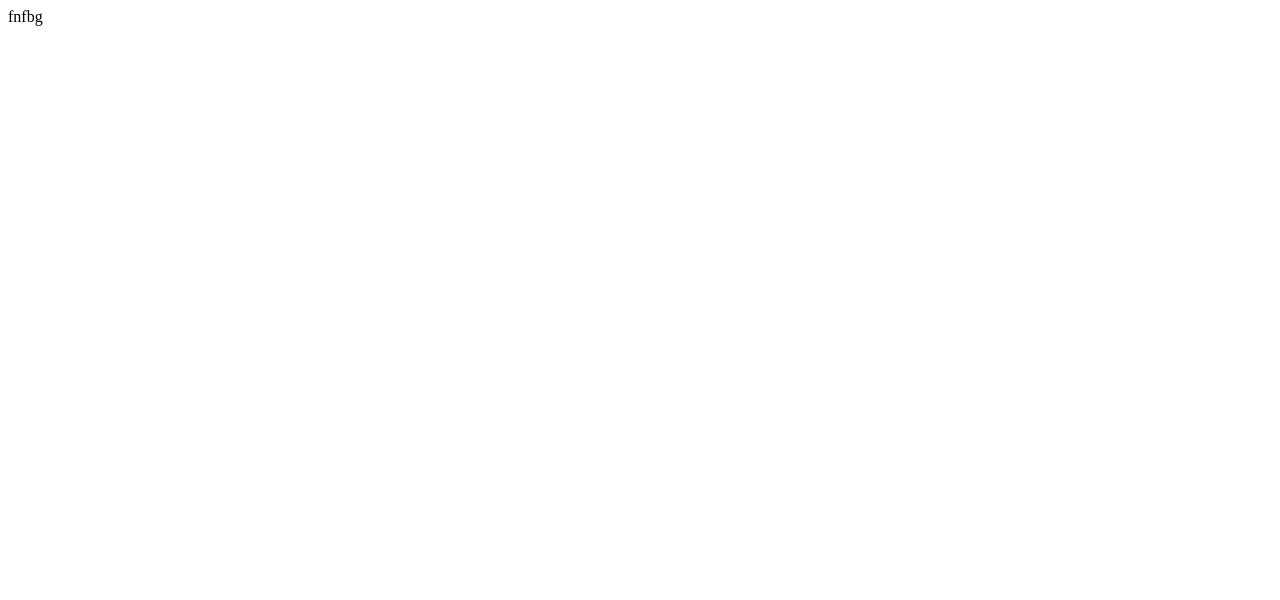
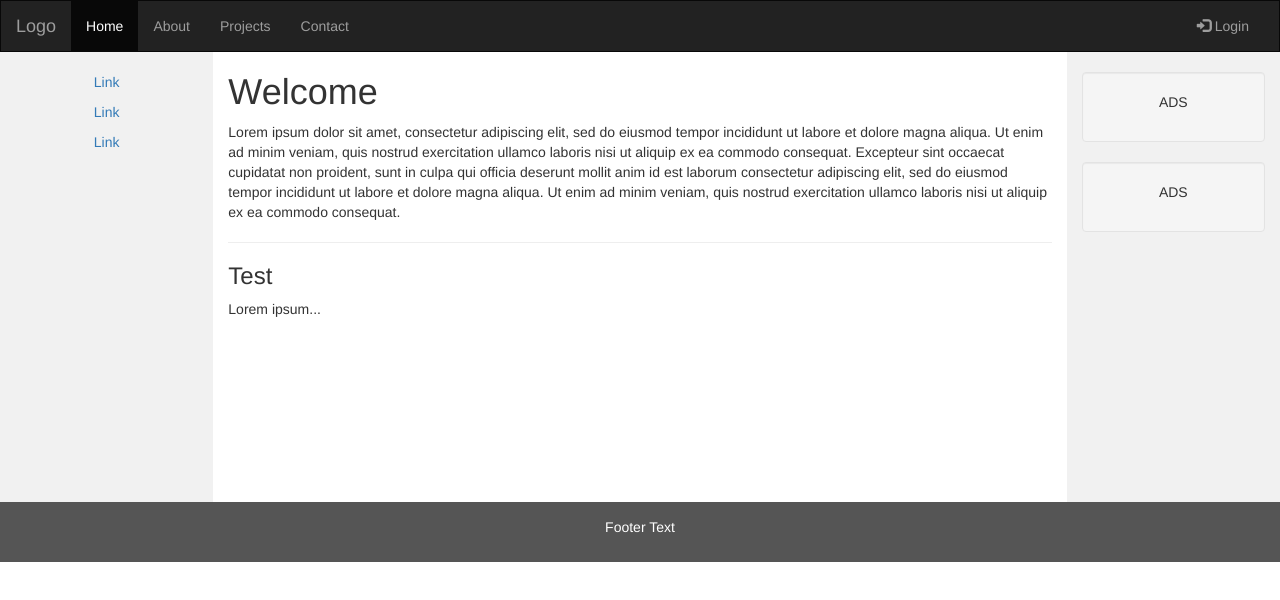
Before and after one commit to giovannim1166/sep-guide, a plain HTML site: page index.html in a window 1280 px wide. Drawn offline with nearby package versions, Linux system fonts and the light colour scheme.

Commit message:
template

```diff
--- a/index.html
+++ b/index.html
@@ -1 +1,100 @@
-fnfbg
+<!DOCTYPE html>
+<html lang="en">
+<head>
+  <title>Bootstrap Example</title>
+  <meta charset="utf-8">
+  <meta name="viewport" content="width=device-width, initial-scale=1">
+  <link rel="stylesheet" href="http://maxcdn.bootstrapcdn.com/bootstrap/3.3.6/css/bootstrap.min.css">
+  <script src="https://ajax.googleapis.com/ajax/libs/jquery/1.12.2/jquery.min.js"></script>
+  <script src="http://maxcdn.bootstrapcdn.com/bootstrap/3.3.6/js/bootstrap.min.js"></script>
+  <style>
+    /* Remove the navbar's default margin-bottom and rounded borders */
+    .navbar {
+      margin-bottom: 0;
+      border-radius: 0;
+    }
+
+    /* Set height of the grid so .sidenav can be 100% (adjust as needed) */
+    .row.content {height: 450px}
+
+    /* Set gray background color and 100% height */
+    .sidenav {
+      padding-top: 20px;
+      background-color: #f1f1f1;
+      height: 100%;
+    }
+
+    /* Set black background color, white text and some padding */
+    footer {
+      background-color: #555;
+      color: white;
+      padding: 15px;
+    }
+
+    /* On small screens, set height to 'auto' for sidenav and grid */
+    @media screen and (max-width: 767px) {
+      .sidenav {
+        height: auto;
+        padding: 15px;
+      }
+      .row.content {height:auto;}
+    }
+  </style>
+</head>
+<body>
+
+<nav class="navbar navbar-inverse">
+  <div class="container-fluid">
+    <div class="navbar-header">
+      <button type="button" class="navbar-toggle" data-toggle="collapse" data-target="#myNavbar">
+        <span class="icon-bar"></span>
+        <span class="icon-bar"></span>
+        <span class="icon-bar"></span>
+      </button>
+      <a class="navbar-brand" href="#">Logo</a>
+    </div>
+    <div class="collapse navbar-collapse" id="myNavbar">
+      <ul class="nav navbar-nav">
+        <li class="active"><a href="#">Home</a></li>
+        <li><a href="#">About</a></li>
+        <li><a href="#">Projects</a></li>
+        <li><a href="#">Contact</a></li>
+      </ul>
+      <ul class="nav navbar-nav navbar-right">
+        <li><a href="#"><span class="glyphicon glyphicon-log-in"></span> Login</a></li>
+      </ul>
+    </div>
+  </div>
+</nav>
+
+<div class="container-fluid text-center">
+  <div class="row content">
+    <div class="col-sm-2 sidenav">
+      <p><a href="#">Link</a></p>
+      <p><a href="#">Link</a></p>
+      <p><a href="#">Link</a></p>
+    </div>
+    <div class="col-sm-8 text-left">
+      <h1>Welcome</h1>
+      <p>Lorem ipsum dolor sit amet, consectetur adipiscing elit, sed do eiusmod tempor incididunt ut labore et dolore magna aliqua. Ut enim ad minim veniam, quis nostrud exercitation ullamco laboris nisi ut aliquip ex ea commodo consequat. Excepteur sint occaecat cupidatat non proident, sunt in culpa qui officia deserunt mollit anim id est laborum consectetur adipiscing elit, sed do eiusmod tempor incididunt ut labore et dolore magna aliqua. Ut enim ad minim veniam, quis nostrud exercitation ullamco laboris nisi ut aliquip ex ea commodo consequat.</p>
+      <hr>
+      <h3>Test</h3>
+      <p>Lorem ipsum...</p>
+    </div>
+    <div class="col-sm-2 sidenav">
+      <div class="well">
+        <p>ADS</p>
+      </div>
+      <div class="well">
+        <p>ADS</p>
+      </div>
+    </div>
+  </div>
+</div>
+
+<footer class="container-fluid text-center">
+  <p>Footer Text</p>
+</footer>
+
+</body>
+</html>
```
